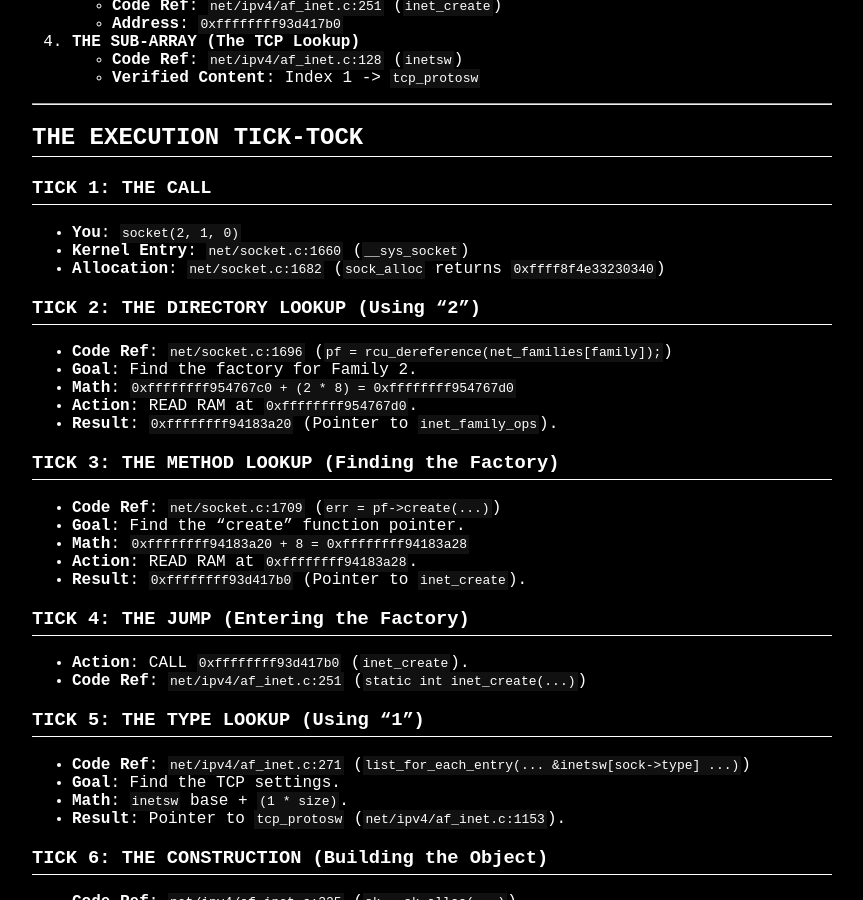
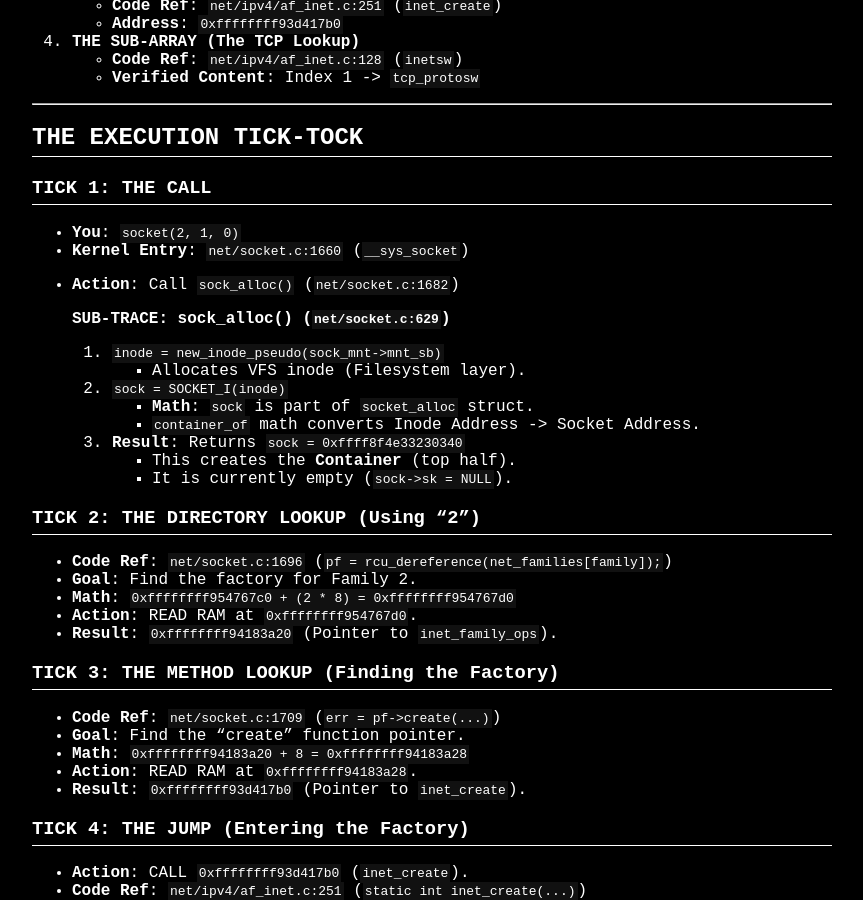
Before and after one commit to raikrahul/socket-trace-investigation, a Jekyll site: the page built from numerical_trace.md, in a window 1280 px wide and 900 px high, scrolled down 534 px. Shown: the whole window, without its empty margins (8-871 px from the left). Built offline with Jekyll 4.4.1, drawn with Linux system fonts in a browser that asks for light colours; our own code applies the rules of GitHub Pages for plain Markdown files.

Commit message:
Add sock_alloc details to numerical trace

```diff
--- a/numerical_trace.md
+++ b/numerical_trace.md
@@ -33,7 +33,17 @@ This creates a complex object in kernel memory.
 ### TICK 1: THE CALL
 *   **You**: `socket(2, 1, 0)`
 *   **Kernel Entry**: `net/socket.c:1660` (`__sys_socket`)
-*   **Allocation**: `net/socket.c:1682` (`sock_alloc` returns `0xffff8f4e33230340`)
+*   **Action**: Call `sock_alloc()` (`net/socket.c:1682`)
+
+    **SUB-TRACE: sock_alloc() (`net/socket.c:629`)**
+    1.  `inode = new_inode_pseudo(sock_mnt->mnt_sb)`
+        *   Allocates VFS inode (Filesystem layer).
+    2.  `sock = SOCKET_I(inode)`
+        *   **Math**: `sock` is part of `socket_alloc` struct.
+        *   `container_of` math converts Inode Address -> Socket Address.
+    3.  **Result**: Returns `sock = 0xffff8f4e33230340`
+        *   This creates the **Container** (top half).
+        *   It is currently empty (`sock->sk = NULL`).
 
 ### TICK 2: THE DIRECTORY LOOKUP (Using "2")
 *   **Code Ref**: `net/socket.c:1696` (`pf = rcu_dereference(net_families[family]);`)
```
